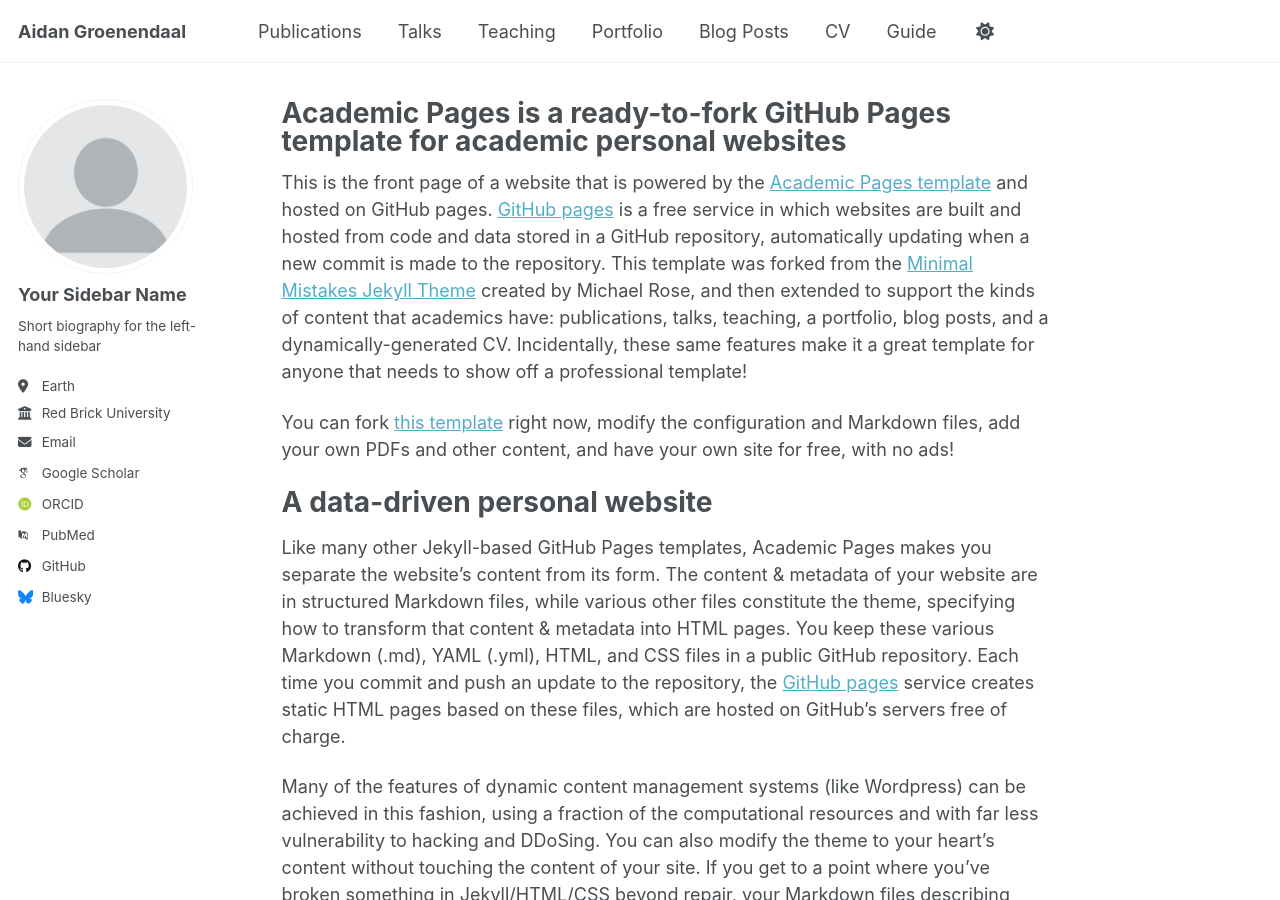
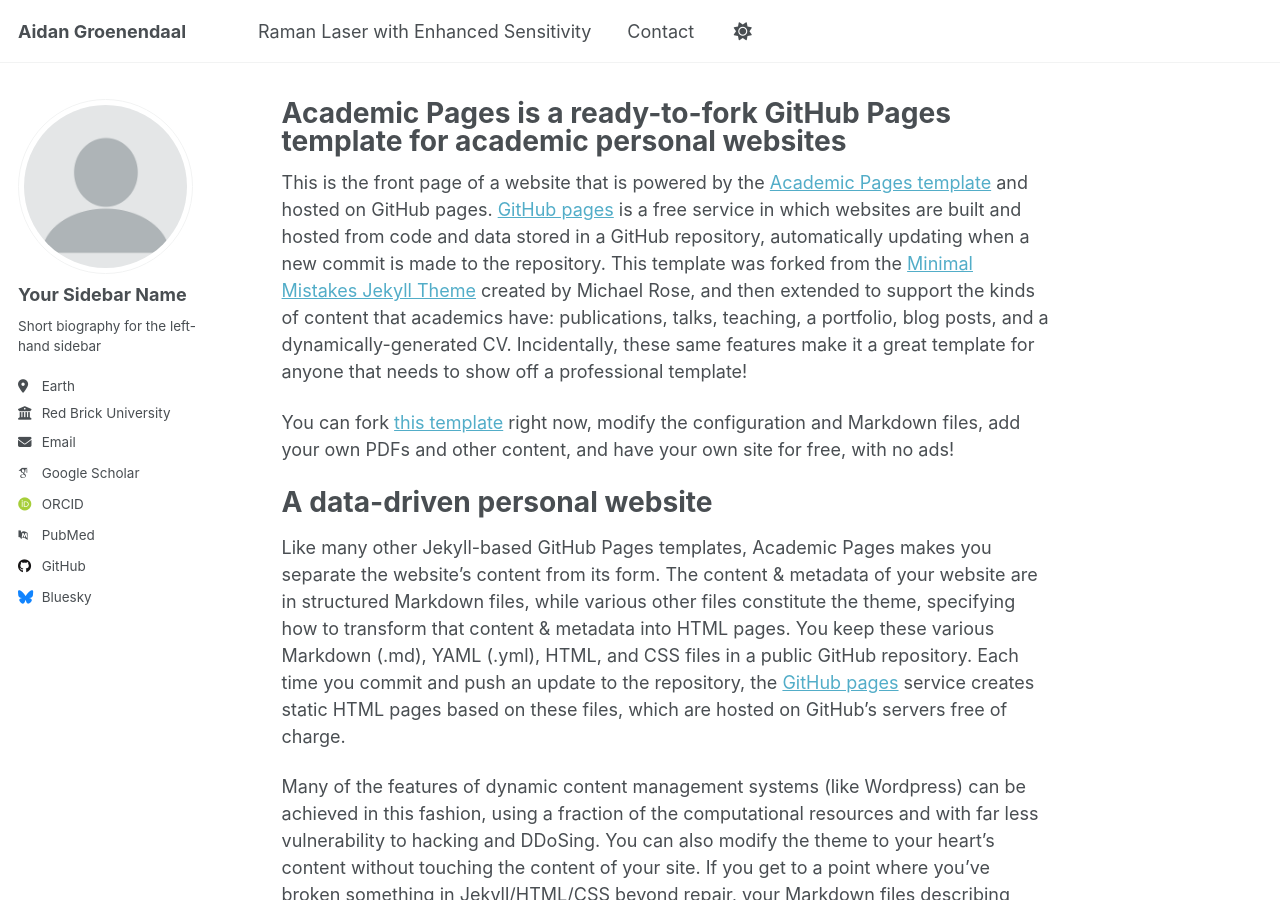
Before and after one commit to Aidangr8/aidangroenendaal.github.io, a Jekyll site: the page built from _pages/about.md, in a window 1280 px wide and 900 px high. Built offline with Jekyll 4.4.1, drawn with Linux system fonts in a browser that asks for light colours; some web fonts are replaced; a script that is not in the unit is left out.

Commit message:
Update navigation.yml

```diff
--- a/_data/navigation.yml
+++ b/_data/navigation.yml
@@ -8,26 +8,8 @@
 #      Markdown formatted page while the second is generated using JSON.
 
 main:
-  - title: "Publications"
-    url: /publications/
+  - title: "Raman Laser with Enhanced Sensitivity"
+    url: /research/
 
-  - title: "Talks"
-    url: /talks/
-
-  - title: "Teaching"
-    url: /teaching/
-
-  - title: "Portfolio"
-    url: /portfolio/
-
-  - title: "Blog Posts"
-    url: /year-archive/
-
-  - title: "CV"
-    url: /cv/
-
-  # - title: "CV"
-  #   url: /cv-json/
-
-  - title: "Guide"
-    url: /markdown/
+  - title: "Contact"
+    url: /contact/
```
